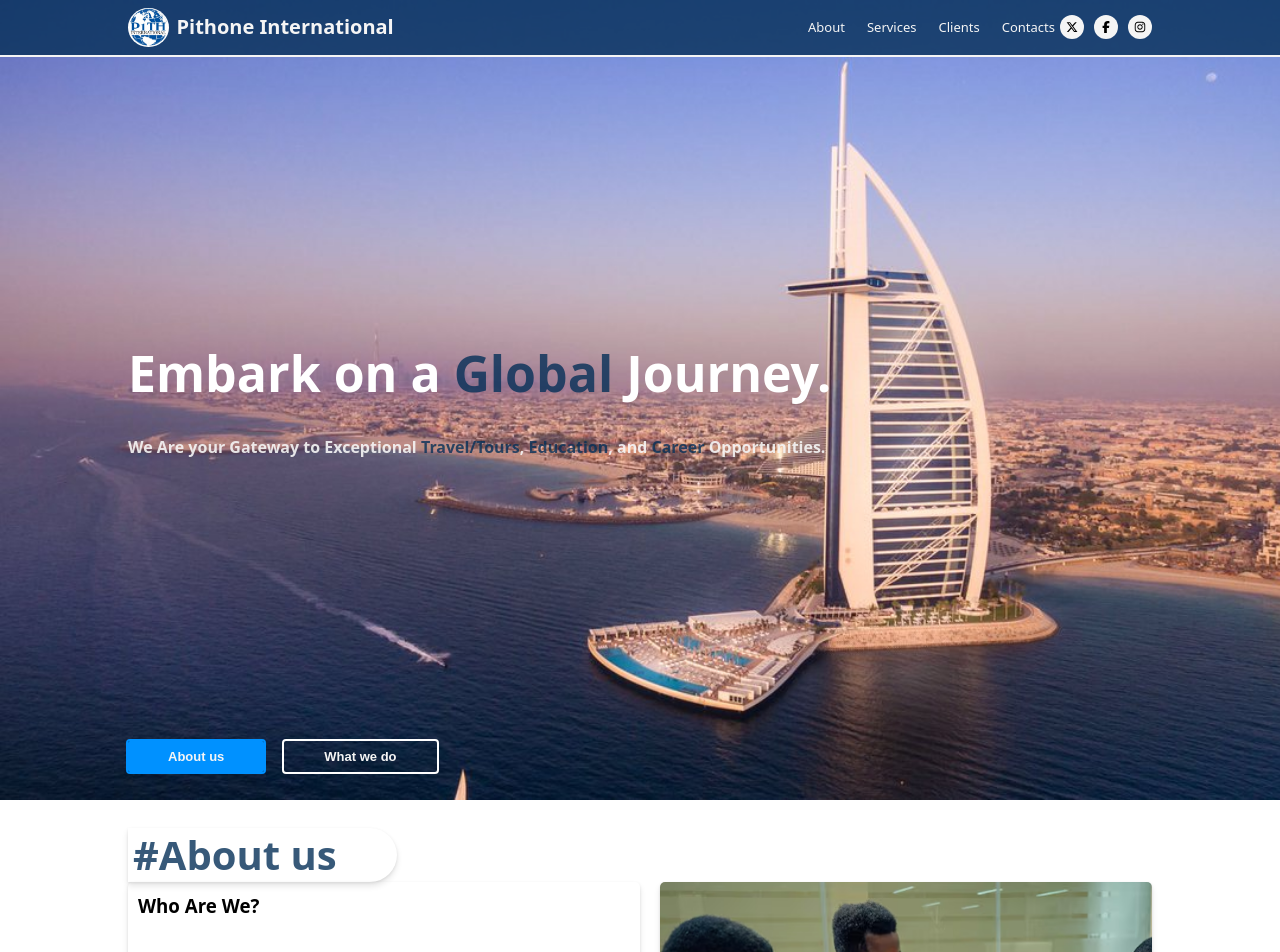
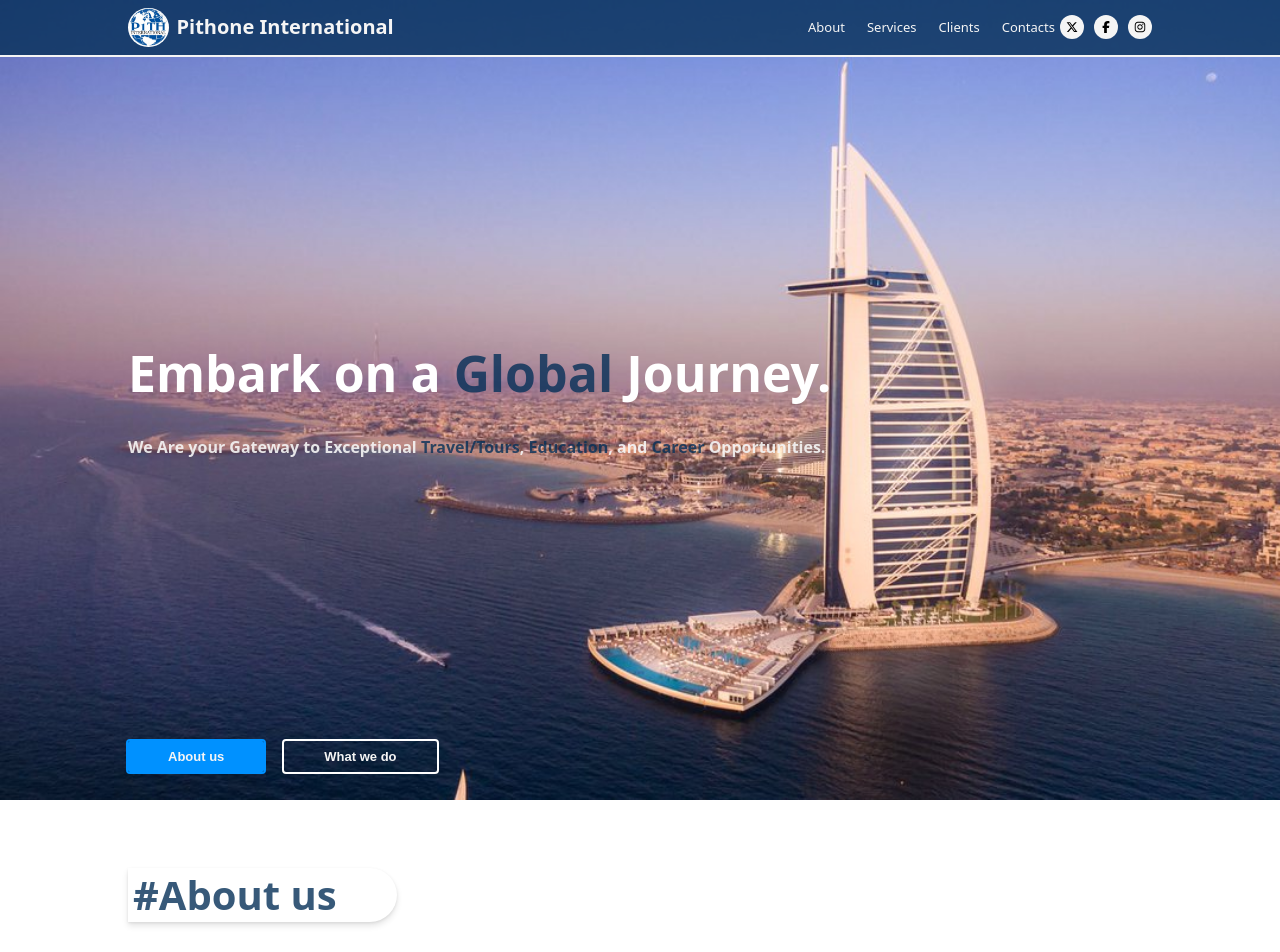
Before and after one commit to 1wes/pithone-international, a React (Vite) app: page / in a window 1280 px wide. Shown: the top 952 px of the page. Built offline with nearby package versions, Linux system fonts and the light colour scheme.

Commit message:
style(heading): add margin to heading component

```diff
--- a/src/components/heading.css
+++ b/src/components/heading.css
@@ -7,5 +7,5 @@
     justify-content: left;
     display: inline-block;
     font-size: 40px;
-    margin: 0;
+    margin: 40px 0;
 }
```
